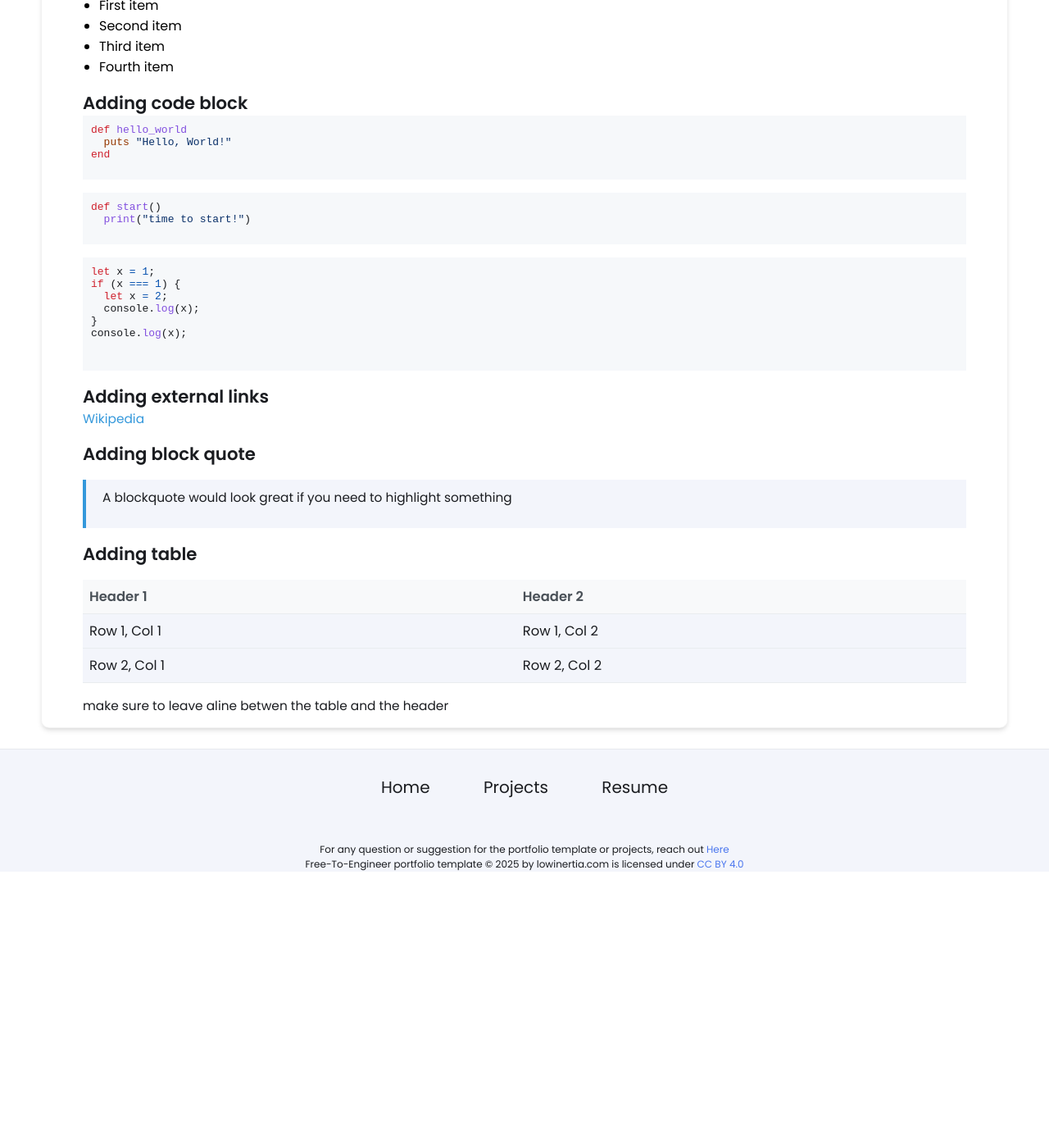
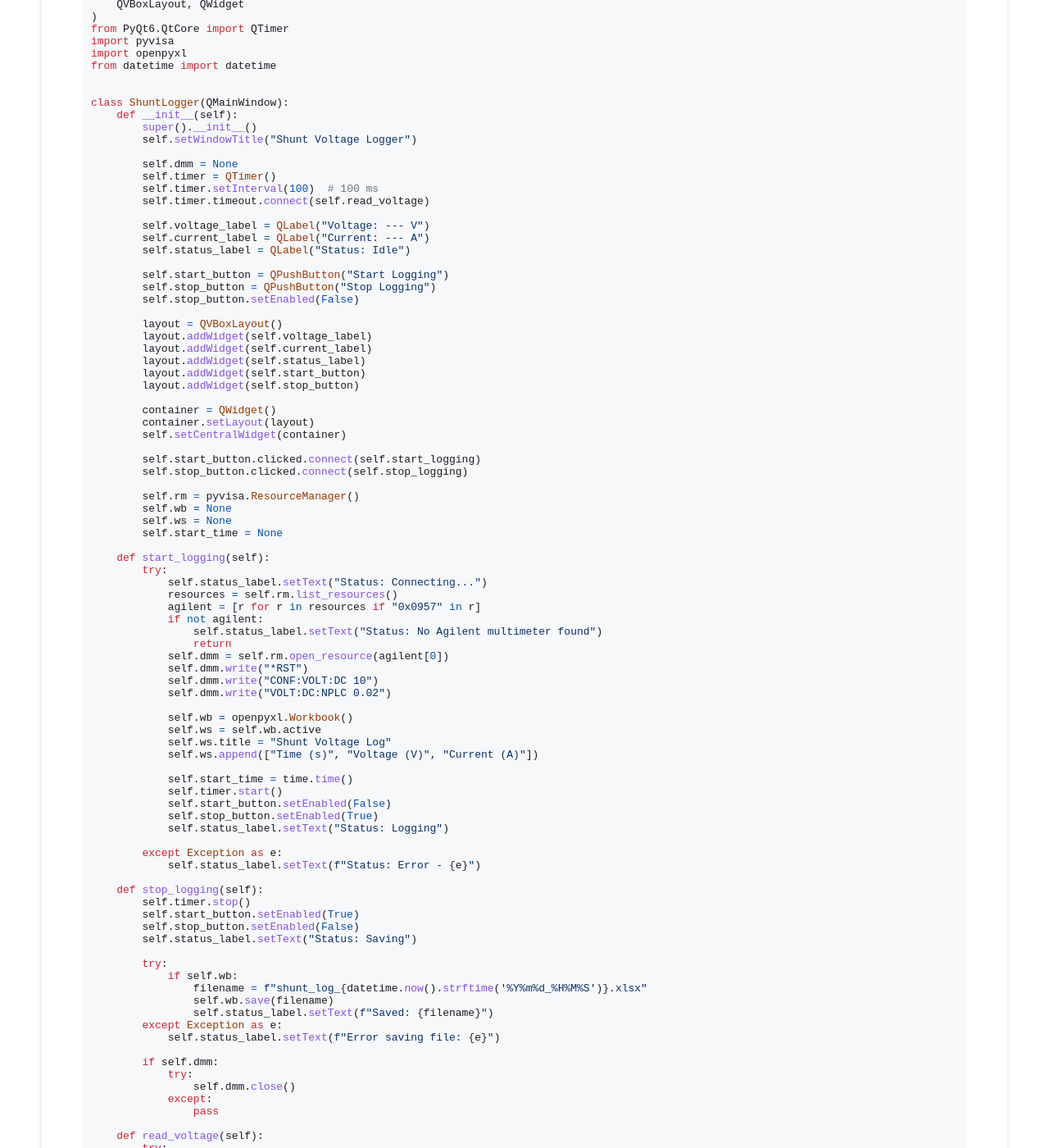
Before and after one commit to priyanshu1924/priyanshu1924.github.io, a Jekyll site: the page built from _projects/demo-project/index.md, in a window 1280 px wide and 1400 px high, scrolled down 3730 px. Shown: the whole window at 82% size. Built offline with Jekyll 4.4.1, drawn with Linux system fonts in a browser that asks for light colours; before the commit the page ends 4793 px from its top, so only the background shows below that; some of the changed text lies outside the part shown.

Commit message:
program addition

````diff
--- a/_projects/demo-project/index.md
+++ b/_projects/demo-project/index.md
@@ -28,8 +28,8 @@ Use this to have subsection if needed
 
 ## Embedding images
 ### External images
-{% include image-gallery.html images="https://live.staticflickr.com/65535/52821641477_d397e56bc4_k.jpg, https://live.staticflickr.com/65535/52822650673_f074b20d90_k.jpg" height="400"%}
-<span style="font-size: 10px">"Starship Test Flight Mission" from https://www.flickr.com/photos/spacex/52821641477/</span>
+main-image: /Cellfusetesing.jpg
+
 You can put in multiple entries. All images will be at a fixed height in the same row. With smaller window, they will switch to columns.
 
 ### Embeed images
@@ -82,8 +82,130 @@ end
 ```
 
 ```python
-def start()
-  print("time to start!")
+import sys
+import time
+from PyQt6.QtWidgets import (
+    QApplication, QMainWindow, QPushButton, QLabel,
+    QVBoxLayout, QWidget
+)
+from PyQt6.QtCore import QTimer
+import pyvisa
+import openpyxl
+from datetime import datetime
+
+
+class ShuntLogger(QMainWindow):
+    def __init__(self):
+        super().__init__()
+        self.setWindowTitle("Shunt Voltage Logger")
+
+        self.dmm = None
+        self.timer = QTimer()
+        self.timer.setInterval(100)  # 100 ms
+        self.timer.timeout.connect(self.read_voltage)
+
+        self.voltage_label = QLabel("Voltage: --- V")
+        self.current_label = QLabel("Current: --- A")
+        self.status_label = QLabel("Status: Idle")
+
+        self.start_button = QPushButton("Start Logging")
+        self.stop_button = QPushButton("Stop Logging")
+        self.stop_button.setEnabled(False)
+
+        layout = QVBoxLayout()
+        layout.addWidget(self.voltage_label)
+        layout.addWidget(self.current_label)
+        layout.addWidget(self.status_label)
+        layout.addWidget(self.start_button)
+        layout.addWidget(self.stop_button)
+
+        container = QWidget()
+        container.setLayout(layout)
+        self.setCentralWidget(container)
+
+        self.start_button.clicked.connect(self.start_logging)
+        self.stop_button.clicked.connect(self.stop_logging)
+
+        self.rm = pyvisa.ResourceManager()
+        self.wb = None
+        self.ws = None
+        self.start_time = None
+
+    def start_logging(self):
+        try:
+            self.status_label.setText("Status: Connecting...")
+            resources = self.rm.list_resources()
+            agilent = [r for r in resources if "0x0957" in r]
+            if not agilent:
+                self.status_label.setText("Status: No Agilent multimeter found")
+                return
+            self.dmm = self.rm.open_resource(agilent[0])
+            self.dmm.write("*RST")
+            self.dmm.write("CONF:VOLT:DC 10")
+            self.dmm.write("VOLT:DC:NPLC 0.02")
+
+            self.wb = openpyxl.Workbook()
+            self.ws = self.wb.active
+            self.ws.title = "Shunt Voltage Log"
+            self.ws.append(["Time (s)", "Voltage (V)", "Current (A)"])
+
+            self.start_time = time.time()
+            self.timer.start()
+            self.start_button.setEnabled(False)
+            self.stop_button.setEnabled(True)
+            self.status_label.setText("Status: Logging")
+
+        except Exception as e:
+            self.status_label.setText(f"Status: Error - {e}")
+
+    def stop_logging(self):
+        self.timer.stop()
+        self.start_button.setEnabled(True)
+        self.stop_button.setEnabled(False)
+        self.status_label.setText("Status: Saving")
+
+        try:
+            if self.wb:
+                filename = f"shunt_log_{datetime.now().strftime('%Y%m%d_%H%M%S')}.xlsx"
+                self.wb.save(filename)
+                self.status_label.setText(f"Saved: {filename}")
+        except Exception as e:
+            self.status_label.setText(f"Error saving file: {e}")
+
+        if self.dmm:
+            try:
+                self.dmm.close()
+            except:
+                pass
+
+    def read_voltage(self):
+        try:
+            voltage = float(self.dmm.query("READ?"))
+            if abs(voltage) < 0.001:
+                voltage = 0.0
+
+            current = voltage / 0.001667  # based on 50mV = 30A shunt
+            elapsed_time = round(time.time() - self.start_time, 3)
+
+            self.ws.append([elapsed_time, voltage, current])
+
+            self.voltage_label.setText(f"Voltage: {voltage:.6f} V")
+            self.current_label.setText(f"Current: {current:.2f} A")
+        except Exception as e:
+            self.status_label.setText(f"Error: {e}")
+            self.timer.stop()
+
+
+def main():
+    app = QApplication(sys.argv)
+    window = ShuntLogger()
+    window.show()
+    sys.exit(app.exec())
+
+
+if __name__ == "__main__":
+    main()
+
 ```
 
 ```javascript
````
Also changed, not shown: other parts of _projects/demo-project/index.md (+1 -1 lines), _projects/demo-project/Cellfusetesting.jpg (renamed from _projects/demo-project/Cell level fuse testing jig.jpg).
